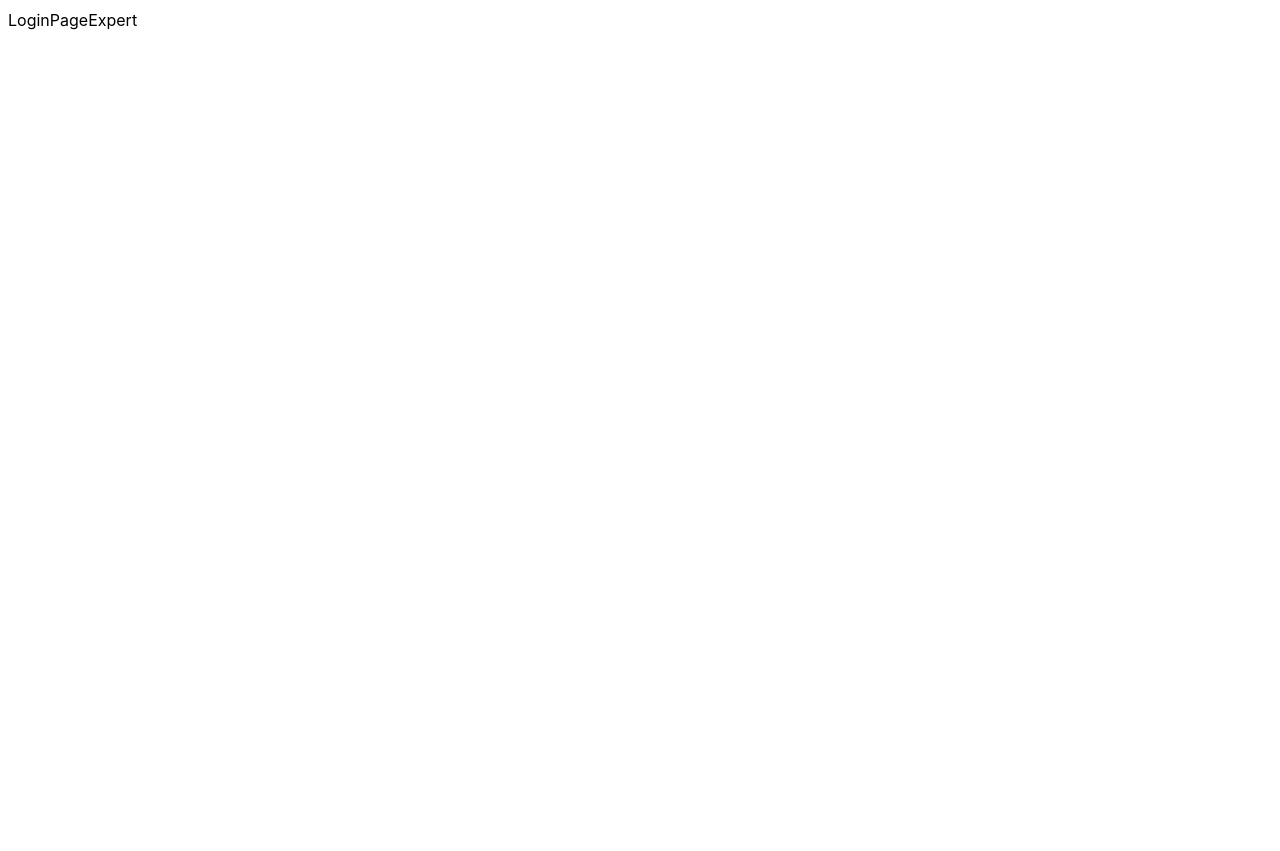
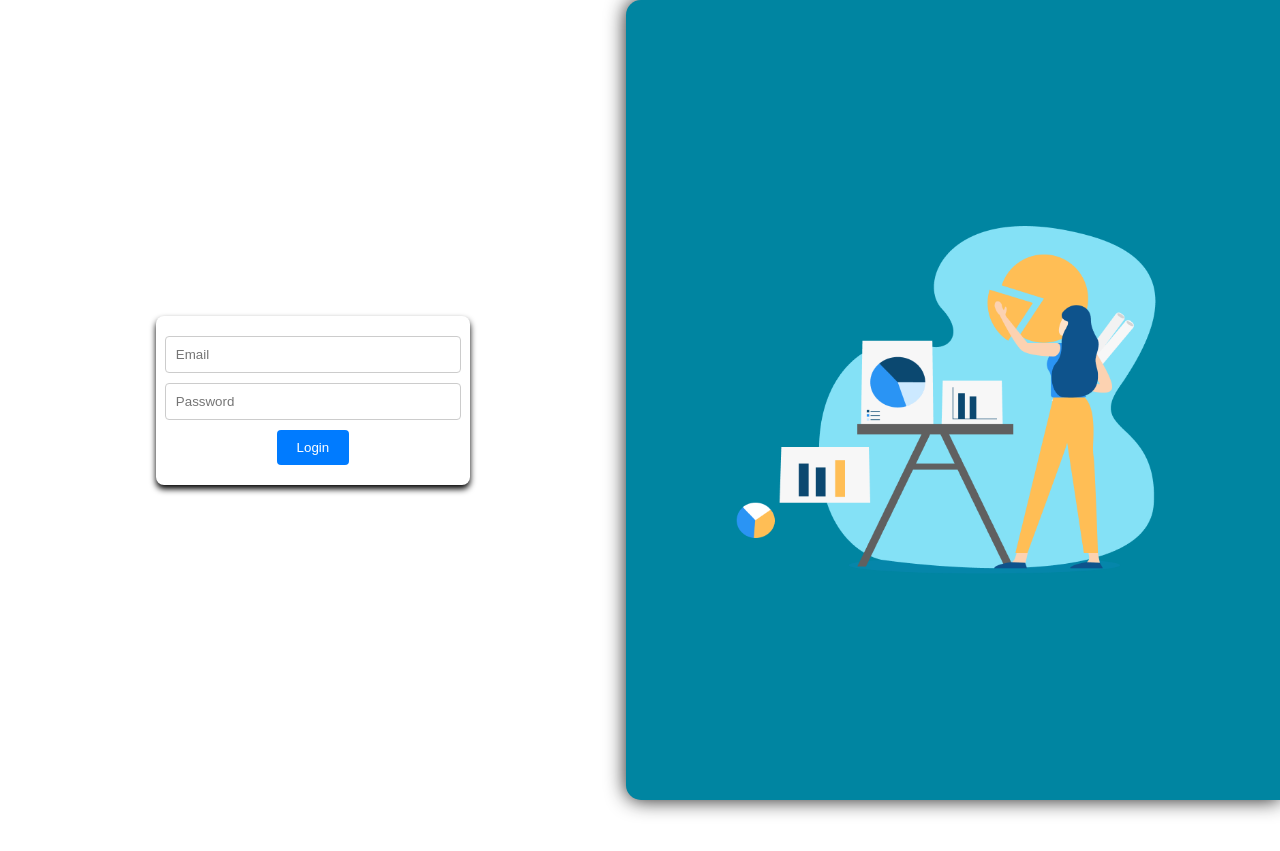
Before and after one commit to laqube/finkomek-user-app, a React (Vite) app: page /login-expert in a window 1280 px wide. Before the commit the page ends 800 px from the top, so only its background shows below. Built offline with nearby package versions, Linux system fonts and the light colour scheme.

Commit message:
add expert login
-migrated expert login from the older project repo

```diff
--- a/index.html
+++ b/index.html
@@ -6,7 +6,7 @@
     <meta name="viewport" content="width=device-width, initial-scale=1.0" />
     <title>Finkomek Web</title>
   </head>
-  <body>
+  <body style="margin: 0%">
     <div id="root"></div>
     <script type="module" src="/src/main.jsx"></script>
   </body>
--- a/src/App.jsx
+++ b/src/App.jsx
@@ -9,6 +9,11 @@ import CoursesCatalogue from "./pages/CoursesCatalogue/CoursesCatalogue";
 import ExpertsCatalogue from "./pages/ExpertsCatalogue/ExpertsCatalogue";
 import UserSettings from "./pages/UserSettings/UserSettings";
 import PrivateRoute from "./PrivateRoute";
+import CalculatorsCatalogue from "./pages/CalculatorsCatalogue/CalculatorsCatalogue";
+import CalculatorNet from "./pages/CalculatorNet/CalculatorNet";
+import CalculatorDebt from "./pages/CalculatorDebt/CalculatorDebt";
+import CalculatorGoal from "./pages/CalculatorGoal/CalculatorGoal";
+import CalculatorRetirement from "./pages/CalculatorRetirement/CalculatorRetirement";
 
 const App = () => {
   return (
--- a/src/index.css
+++ b/src/index.css
@@ -12,3 +12,7 @@
   -webkit-font-smoothing: antialiased;
   -moz-osx-font-smoothing: grayscale;
 }
+
+.body {
+  margin: 0;
+}
--- a/src/pages/LoginPageExpert/LoginPageExpert.jsx
+++ b/src/pages/LoginPageExpert/LoginPageExpert.jsx
@@ -1,7 +1,80 @@
-import React from "react";
+import React, { useState } from "react";
+import { useNavigate, Link } from "react-router-dom";
+import styles from "./loginpageexpert.module.css";
 
 const LoginPageExpert = () => {
-  return <div>LoginPageExpert</div>;
+  const [email, setEmail] = useState("");
+  const [password, setPassword] = useState("");
+  const [message, setMessage] = useState("");
+  const navigate = useNavigate();
+
+  const handleSubmit = async (e) => {
+    e.preventDefault();
+    setMessage("");
+
+    try {
+      const response = await fetch("http://localhost:8181/expert/login", {
+        method: "POST",
+        headers: {
+          "Content-Type": "application/json",
+        },
+        body: JSON.stringify({ email, password }),
+      });
+
+      const data = await response.json();
+
+      if (response.ok) {
+        // Успешная аутентификация, сохраняем токен
+        localStorage.setItem("token", data.token);
+        localStorage.setItem("email", data.email);
+        localStorage.setItem("fname", data.fname);
+        // Сообщение об успехе (опционально)
+        setMessage(data.message);
+        // Перенаправление на главную страницу
+        navigate("/");
+      } else {
+        // Ошибка аутентификации, отображаем сообщение об ошибке
+        setMessage(data.message);
+      }
+    } catch (error) {
+      console.error("There was an error!", error);
+      setMessage("Failed to login due to an error.");
+    }
+  };
+
+  return (
+    <div className={styles.page_container}>
+      <div className={styles.form_container}>
+        <form className={styles.form_login}>
+          <input
+            className={styles.form_input}
+            type="email"
+            placeholder="Email"
+            value={email}
+            onChange={(e) => setEmail(e.target.value)}
+          />
+          <input
+            className={styles.form_input}
+            type="password"
+            placeholder="Password"
+            value={password}
+            onChange={(e) => setPassword(e.target.value)}
+          />
+          {message && <p className={styles.form_error}>{message}</p>}
+          <button className={styles.form_button} type="submit">
+            Login
+          </button>
+        </form>
+      </div>
+      <div className={styles.banner_container}>
+        <img
+          alt="banner"
+          src="/assets/auth_banner.png"
+          className={styles.banner_image}
+        />
+      </div>
+    </div>
+  );
 };
 
 export default LoginPageExpert;
--- a/src/pages/LoginPageExpert/loginpageexpert.module.css
+++ b/src/pages/LoginPageExpert/loginpageexpert.module.css
@@ -0,0 +1,63 @@
+.page_container {
+  display: flex;
+  width: 100%;
+  height: 100vh;
+  align-items: center;
+  justify-content: space-around;
+  margin: 0;
+}
+.form_container {
+  display: flex;
+  align-items: center;
+  justify-content: center;
+  width: 80%;
+  height: 100%;
+  padding: 4%;
+}
+
+.form_login {
+  display: flex;
+  flex-direction: column;
+  align-items: center;
+  gap: 10px;
+  padding: 20px;
+  border-radius: 8px;
+  box-shadow: 0 4px 6px rgba(0, 0, 0, 01);
+  width: 100%;
+  margin: 20%;
+}
+.form_input {
+  width: 100%;
+  padding: 10px;
+  border-radius: 4px;
+  background-color: white;
+  color: black;
+  border: 1px solid #ccc;
+}
+.form_button {
+  padding: 10px 20px;
+  border-radius: 4px;
+  border: none;
+  background-color: #007bff;
+  color: white;
+  cursor: pointer;
+}
+.form_error {
+  color: red;
+}
+.banner_container {
+  display: flex;
+  align-items: center;
+  justify-content: center;
+  background-color: #0085a1;
+  width: 100%;
+  height: 100vh;
+  margin: 0;
+  border-radius: 15px 0 0 15px;
+  box-shadow: 0 0 20px 0 rgba(0, 0, 0, 0.9);
+}
+
+.banner_image {
+  margin: 20%;
+  width: 80%;
+}
```
